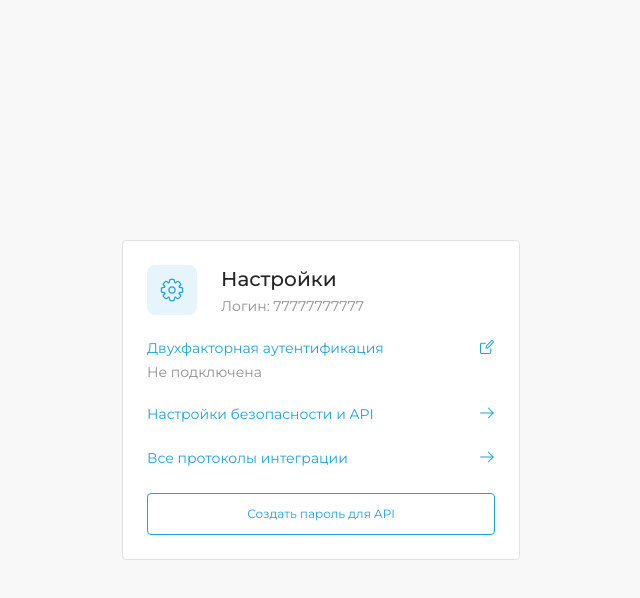
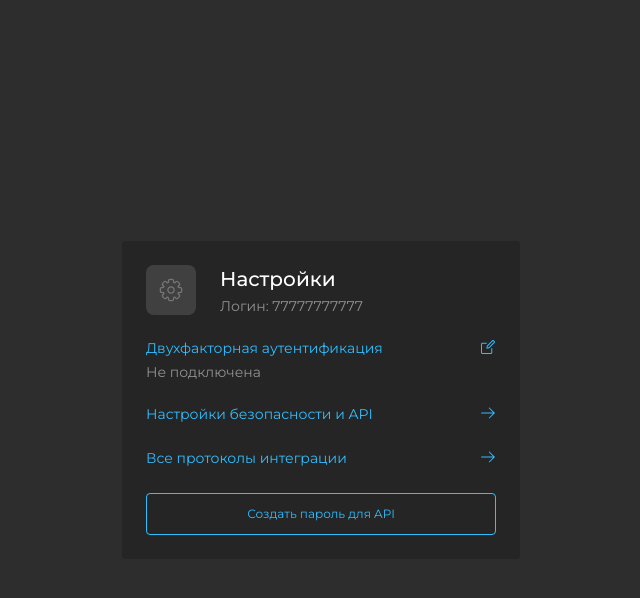
Before and after one commit to Maksimssw/customization, a website: page src/pages/index.html in a window 1280 px wide. Both pictures are taken after a click on the button 491 px from the left and 290 px from the top of the page. Shown: the whole page, without its empty margins (319-959 px from the left). Drawn offline with Linux system fonts and the light colour scheme; files whose address does not match are found by name.

Commit message:
feat(script): Add switching themes

```diff
--- a/src/pages/index.html
+++ b/src/pages/index.html
@@ -9,11 +9,11 @@
 	<link rel="stylesheet" href="../static/styles/style.css">
 	<title>Customization</title>
 </head>
-<body class="light">
+<body>
 	<main>
 		<section class="customize">
 			<div class="customize__chapter">
-				<button class="customize__wheel">
+				<button data-customize class="customize__wheel">
 					<svg class="icon-30">
 						<use xlink:href="../static/icons/sprite.svg#gear"></use>
 					</svg>
@@ -60,5 +60,6 @@
 	<div class="modal">
 
 	</div>
+<script src="../static/scripts/script.js"></script>
 </body>
 </html>
--- a/src/static/scripts/script.js
+++ b/src/static/scripts/script.js
@@ -0,0 +1,22 @@
+window.addEventListener('DOMContentLoaded', () => {
+  {
+    // Changing the theme
+    const button = document.querySelector('[data-customize]')
+    const classBody = localStorage.getItem('theme')
+    const body = document.querySelector('body')
+
+    body.classList.add(classBody ? classBody : 'light')
+
+    const toggleTheme = (add, close) => {
+      localStorage.setItem('theme', add)
+      body.classList.remove(close)
+      body.classList.add(add)
+    }
+
+    button.addEventListener('click', () => {
+      body.classList.contains('light')
+        ? toggleTheme('dark', 'light')
+        : toggleTheme('light', 'dark')
+    })
+  }
+})
```
